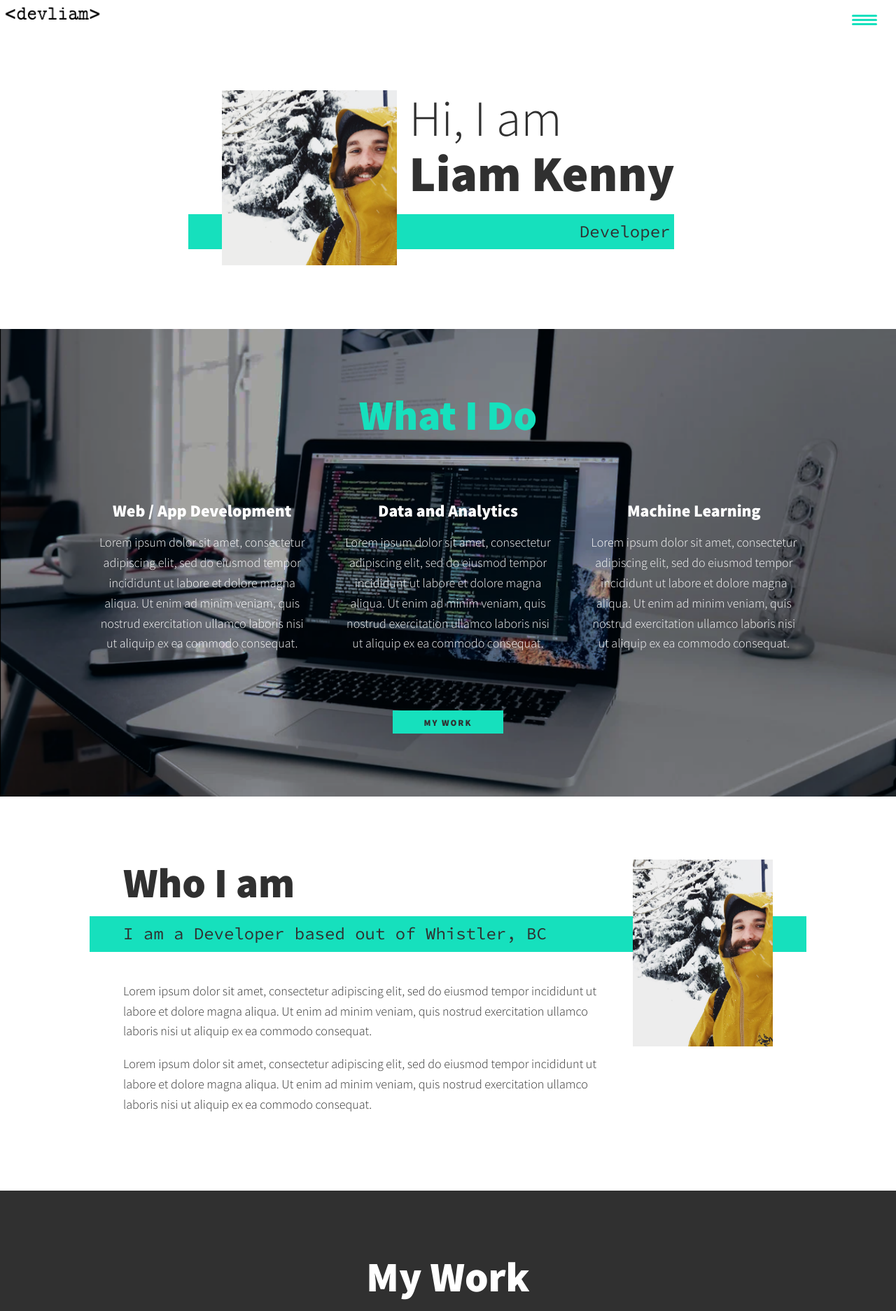
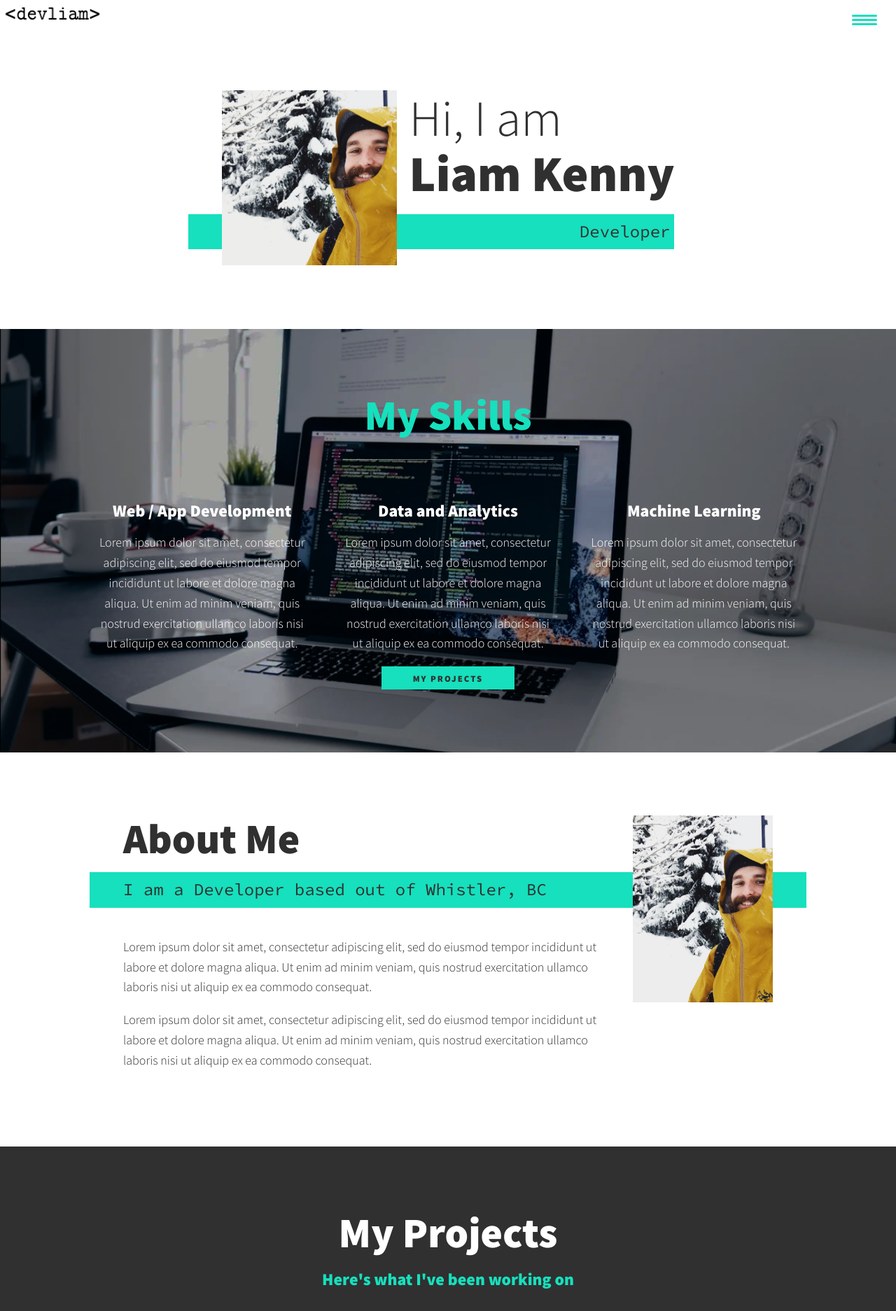
Before and after one commit to lck3nny/Portfolio, a PHP site: page / in a window 1280 px wide. Shown: the top 1873 px of the page at 70% size. Run offline with PHP 8.4, Linux system fonts and the light colour scheme; some libraries are stand-ins or nearby versions.

Commit message:
Personalised template wiemplate and added php content control

```diff
--- /dev/null
+++ b/content.php
@@ -0,0 +1,31 @@
+<?php
+    // ~~~~~~~~~~~~~~~~~~~~~~~~~~~~~~~~~~~~~~~~
+    // General content
+    // ~~~~~~~~~~~~~~~~~~~~~~~~~~~~~~~~~~~~~~~~
+    $lorem_ipsum = "Lorem ipsum dolor sit amet, consectetur adipiscing elit, sed do eiusmod tempor incididunt ut labore et dolore magna aliqua. Ut enim ad minim veniam, quis nostrud exercitation ullamco laboris nisi ut aliquip ex ea commodo consequat.";
+    $nav_categories = ["Home", "My Skills", "About Me", "My Projects"];
+
+    // ~~~~~~~~~~~~~~~~~~~~~~~~~~~~~~~~~~~~~~~~
+    // Home page content
+    // ~~~~~~~~~~~~~~~~~~~~~~~~~~~~~~~~~~~~~~~~
+
+    $my_name = "Liam Kenny";
+    $my_tagline = "Developer";
+
+    $my_skills = ["Web / App Development", "Data and Analytics", "Machine Learning"];
+    $my_skills_bodys =   [$lorem_ipsum,
+                        $lorem_ipsum,
+                        $lorem_ipsum];
+
+    $about_me_tagline = "I am a Developer based out of Whistler, BC";
+    $about_me_bodys = [$lorem_ipsum, $lorem_ipsum];
+
+    $projects_tagline = "Here's what I've been working on";
+    $my_projects = ["Avalanche Prediction", "Pokémon Generator", "Computer Security", "Surrey Snowsports", "SNKRS", "Empty"];
+
+    // Footer content
+
+    // ~~~~~~~~~~~~~~~~~~~~~~~~~~~~~~~~~~~~~~~~
+    // XXX page content
+    // ~~~~~~~~~~~~~~~~~~~~~~~~~~~~~~~~~~~~~~~~
+?>
--- a/css/style.css
+++ b/css/style.css
@@ -17,6 +17,7 @@
     --clr-dark: #303030;
     --clr-darker: #1f1f1f;
     --clr-accent: #16e0bd;
+    --clr-dark-trans: rgba(48, 48, 48, 0.25)
 
     --fs-h1: 3rem;
     --fs-h2: 2.25rem;
@@ -133,7 +134,7 @@ section{
     padding: .25em;
 }
 
-.section_subtitle-work{
+.section_subtitle-projects{
     color: var(--clr-accent);
     font-weight: var(--fw-bold);
     margin-bottom: 2em;
@@ -312,10 +313,10 @@ section{
 }
 
 /* ~~~~~~~~~~~~~~~~~~~~~~~~~~~~~~~~~~~~~~~~~~~~~~~~~~ */
-/* My Services  */
+/* My Skills  */
 /* ~~~~~~~~~~~~~~~~~~~~~~~~~~~~~~~~~~~~~~~~~~~~~~~~~~ */
 
-.my-services{
+.my-skills{
      background-color: var(--clr-dark);
      color: var(--clr-light);
      background-image: url(../src/macbook_vdark.png);
@@ -325,12 +326,12 @@ section{
      background-position: center;
 }
 
-.section_title-services{
+.section_title-skills{
     color: var(--clr-accent);
     position: relative;
 }
 
-.section_title-services::after{
+.section_title-skills::after{
     content: '';
     display: block;
     width: 5em;
@@ -341,24 +342,24 @@ section{
 
 }
 
-.services {
+.skills {
     margin-bottom: 3.5em;
 }
 
-.service{
+.skills{
     max-width: 400px;
     margin: 0 auto;
 }
 
 @media (min-width: 800px) {
-    .services {
+    .skills {
         display: flex;
         max-width: 1000px;
         margin-left:  auto;
         margin-right: auto;
     }
 
-    .service + .service{
+    .skill + .skill{
         margin-left: 3em;
     }
 }
@@ -410,10 +411,10 @@ section{
 }
 
 /* ~~~~~~~~~~~~~~~~~~~~~~~~~~~~~~~~~~~~~~~~~~~~~~~~~~ */
-/* My Work */
+/* My projects */
 /* ~~~~~~~~~~~~~~~~~~~~~~~~~~~~~~~~~~~~~~~~~~~~~~~~~~ */
 
-.my-work{
+.my-projects{
     background-color: var(--clr-dark);
     color: var(--clr-light);
     text-align: center;
@@ -424,12 +425,33 @@ section{
     grid-template-columns: repeat(auto-fit, minmax(300px, 1fr));
     margin-left: 5em;
     margin-right: 5em;
+
 }
+
 
 .portfolio_item{
     background-color: var(--clr-accent);
     overflow: hidden;
+    position: relative;
 }
+
+.portfolio_text{
+    color: var(--clr-accent);
+    font-family: var(--ff-secondary);
+    font-size: var(--fs-h3);
+    font-weight: var(--fw-bold);
+    text-shadow: var(--clr-dark);
+    text-transform: uppercase;
+    text-decoration: none;
+    z-index: 15;
+    position: absolute;
+    top: 45%;
+    left: 5%;
+    right: 5%;
+    background-color: rgba(48,48,48,0.7);
+
+}
+
 
 .portfolio_img{
     transition: transform 750ms cubic-bezier(0.5, 0, 0.5, 1),
@@ -440,6 +462,7 @@ section{
     position: relative;
     z-index: 2;
 }
+
 
 .portfolio_img:hover,
 .portfolio_item:focus .portfolio_img{
--- a/footer.html
+++ b/footer.html
@@ -1,4 +1,9 @@
 <footer class="footer">
+    <?php
+        $my_email = "lck3nny.dev@gmail.com";
+        $my_links = ["https://github.com/lck3nny", "https://github.com/Robbie-LiamProjects", "https://www.linkedin.com/in/lck3nny/"];
+
+    ?>
     <a href="mailto:lck3nny.dev@gmail.com" class="footer_link">lck3nny.dev@gmail.com</a>
     <ul class="social-list">
         <li class="social-list_item">
--- a/header.html
+++ b/header.html
@@ -8,9 +8,9 @@
     <nav class="nav">
         <ul class="nav_list">
             <li class="nav_item"><a href="#" class="nav_link">Home</a></li>
-            <li class="nav_item"><a href="#services" class="nav_link">My Services</a></li>
+            <li class="nav_item"><a href="#skills" class="nav_link">My Skills</a></li>
             <li class="nav_item"><a href="#about" class="nav_link">About Me</a></li>
-            <li class="nav_item"><a href="#work" class="nav_link">My Work</a></li>
+            <li class="nav_item"><a href="#projects" class="nav_link">My Projects</a></li>
         </ul>
     </nav>
 </header>
--- a/index.php
+++ b/index.php
@@ -21,54 +21,51 @@
         <!-- ~~~~~~~~~~~~~~~~~~~~~~~~~~~~~~~~~~~~~~~~~~~~~~~~~~ -->
         <!-- Header Import -->
         <!-- ~~~~~~~~~~~~~~~~~~~~~~~~~~~~~~~~~~~~~~~~~~~~~~~~~~ -->
-        <?php include "header.html";?>
+        <?php
+            include "header.html";
+            include "content.php";
+        ?>
+
 
         <!-- ~~~~~~~~~~~~~~~~~~~~~~~~~~~~~~~~~~~~~~~~~~~~~~~~~~ -->
         <!-- Introduction -->
         <!-- ~~~~~~~~~~~~~~~~~~~~~~~~~~~~~~~~~~~~~~~~~~~~~~~~~~ -->
         <section class="intro" id="home">
             <h1 class="section_title section_title-intro">
-                Hi, I am <strong>Liam Kenny</strong>
+                Hi, I am <strong><?php echo $my_name;?></strong>
             </h1>
             <p class="section_subtitle section_subtitle-intro">
-                Developer
+                <?php
+                    echo $my_tagline;
+                ?>
             </p>
             <img img src="src/snowy_liam_square.png" class="intro_img" alt="picture of Liam smiling">
         </section>
 
         <!-- ~~~~~~~~~~~~~~~~~~~~~~~~~~~~~~~~~~~~~~~~~~~~~~~~~~ -->
-        <!-- My Services -->
+        <!-- My Skills -->
         <!-- ~~~~~~~~~~~~~~~~~~~~~~~~~~~~~~~~~~~~~~~~~~~~~~~~~~ -->
-        <section class="my-services" id="services">
-            <h2 class="section_title section_title-services">What I Do</h2>
-            <div class="services">
+        <section class="my-skills" id="skills">
+            <h2 class="section_title section_title-skills">My Skills</h2>
+            <div class="skills">
 
-                <div class="service">
-                    <h3>Web / App Development</h3>
-                    <p>Lorem ipsum dolor sit amet, consectetur adipiscing elit,
-                        sed do eiusmod tempor incididunt ut labore et dolore magna aliqua.
-                        Ut enim ad minim veniam, quis nostrud exercitation ullamco laboris
-                        nisi ut aliquip ex ea commodo consequat.</p>
-                </div> <!-- / service -->
+                <div class="skill">
+                    <h3><?php echo $my_skills[0];?></h3>
+                    <p><?php echo $my_skills_bodys[0];?></p>
+                </div> <!-- / skill -->
 
-                <div class="service">
-                    <h3>Data and Analytics</h3>
-                    <p>Lorem ipsum dolor sit amet, consectetur adipiscing elit,
-                        sed do eiusmod tempor incididunt ut labore et dolore magna aliqua.
-                        Ut enim ad minim veniam, quis nostrud exercitation ullamco laboris
-                        nisi ut aliquip ex ea commodo consequat.</p>
-                </div> <!-- / service -->
+                <div class="skill">
+                    <h3><?php echo $my_skills[1];?></h3>
+                    <p><?php echo $my_skills_bodys[1];?></p>
+                </div> <!-- / skill -->
 
-                <div class="service">
-                    <h3>Machine Learning</h3>
-                    <p>Lorem ipsum dolor sit amet, consectetur adipiscing elit,
-                        sed do eiusmod tempor incididunt ut labore et dolore magna aliqua.
-                        Ut enim ad minim veniam, quis nostrud exercitation ullamco laboris
-                        nisi ut aliquip ex ea commodo consequat.</p>
-                </div> <!-- / service -->
+                <div class="skill">
+                    <h3><?php echo $my_skills[2];?></h3>
+                    <p><?php echo $my_skills_bodys[2];?></p>
+                </div> <!-- / skill -->
 
-            </div> <!-- / services -->
-            <a href="#work" class="btn">My Work</a>
+            </div> <!-- / skills -->
+            <a href="#work" class="btn">My Projects</a>
 
         </section>
 
@@ -76,18 +73,12 @@
         <!-- About Me -->
         <!-- ~~~~~~~~~~~~~~~~~~~~~~~~~~~~~~~~~~~~~~~~~~~~~~~~~~ -->
         <section class="about-me" id="about">
-            <h2 class="section_title section_title-about">Who I am</h2>
-            <p class="section_subtitle section_subtitle-about">I am a Developer based out of Whistler, BC</p>
+            <h2 class="section_title section_title-about">About Me</h2>
+            <p class="section_subtitle section_subtitle-about"><?php echo $about_me_tagline;?></p>
 
             <div class="about-me_body">
-                <p>Lorem ipsum dolor sit amet, consectetur adipiscing elit,
-                        sed do eiusmod tempor incididunt ut labore et dolore magna aliqua.
-                        Ut enim ad minim veniam, quis nostrud exercitation ullamco laboris
-                        nisi ut aliquip ex ea commodo consequat.</p>
-                <p>Lorem ipsum dolor sit amet, consectetur adipiscing elit,
-                        sed do eiusmod tempor incididunt ut labore et dolore magna aliqua.
-                        Ut enim ad minim veniam, quis nostrud exercitation ullamco laboris
-                        nisi ut aliquip ex ea commodo consequat.</p>
+                <p><?php echo $about_me_bodys[0];?></p>
+                <p><?php echo $about_me_bodys[1];?></p>
             </div>
 
             <img src="src/snowy_liam.png" alt="picture of Liam smiling" class="about-me_img">
@@ -96,40 +87,46 @@
         </section>
 
         <!-- ~~~~~~~~~~~~~~~~~~~~~~~~~~~~~~~~~~~~~~~~~~~~~~~~~~ -->
-        <!-- My Work -->
+        <!-- My Projects -->
         <!-- ~~~~~~~~~~~~~~~~~~~~~~~~~~~~~~~~~~~~~~~~~~~~~~~~~~ -->
-        <section class="my-work" id="work">
-            <h2 class="section_title section_title-work">My Work</h2>
-            <p class="section_subtitle section_subtitle-work">jafasfsdfsdafasf</p>
+        <section class="my-projects" id="projects">
+            <h2 class="section_title section_title-projects">My Projects</h2>
+            <p class="section_subtitle section_subtitle-projects"><?php echo $projects_tagline;?></p>
 
             <div class="portfolio">
                 <!-- portfolio item 1 -->
                 <a href="#" class="portfolio_item">
-                    <img src="src/snowy_liam_square.png" alt="" class="portfolio_img">
+                    <div class='portfolio_text'><?php echo $my_projects[0];?></div>
+                    <img src="src/avalanche_square_light.png" alt="" class="portfolio_img" >
                 </a>
 
                 <!-- portfolio item 2 -->
                 <a href="#" class="portfolio_item">
-                    <img src="src/snowy_liam_square.png" alt="" class="portfolio_img">
+                    <div class='portfolio_text'><?php echo $my_projects[1];?></div>
+                    <img src="src/pokemon_square_2.png" alt="" class="portfolio_img">
                 </a>
 
                 <!-- portfolio item 3 -->
                 <a href="#" class="portfolio_item">
-                    <img src="src/snowy_liam_square.png" alt="" class="portfolio_img">
+                    <div class='portfolio_text'><?php echo $my_projects[2];?></div>
+                    <img src="src/security_square.png" alt="" class="portfolio_img">
                 </a>
 
                 <!-- portfolio item 4 -->
                 <a href="#" class="portfolio_item">
-                    <img src="src/snowy_liam_square.png" alt="" class="portfolio_img">
+                    <div class='portfolio_text'><?php echo $my_projects[3];?></div>
+                    <img src="src/susnow_square.png" alt="" class="portfolio_img">
                 </a>
 
                 <!-- portfolio item 5 -->
                 <a href="#" class="portfolio_item">
-                    <img src="src/snowy_liam_square.png" alt="" class="portfolio_img">
+                    <div class='portfolio_text'><?php echo $my_projects[4];?></div>
+                    <img src="src/snkrs_square.png" alt="" class="portfolio_img">
                 </a>
 
                 <!-- portfolio item 6 -->
                 <a href="#" class="portfolio_item">
+                    <div class='portfolio_text'><?php echo $my_projects[5];?></div>
                     <img src="src/snowy_liam_square.png" alt="" class="portfolio_img">
                 </a>
 
```
Also changed, not shown: src/pokemon.png (added), src/pokemon_square.png (added), src/pokemon_square_2.png (added), src/security.png (added), src/security_square.png (added), src/snkrs_square.png (added), src/susnow.jpg (added), 6 other files.
